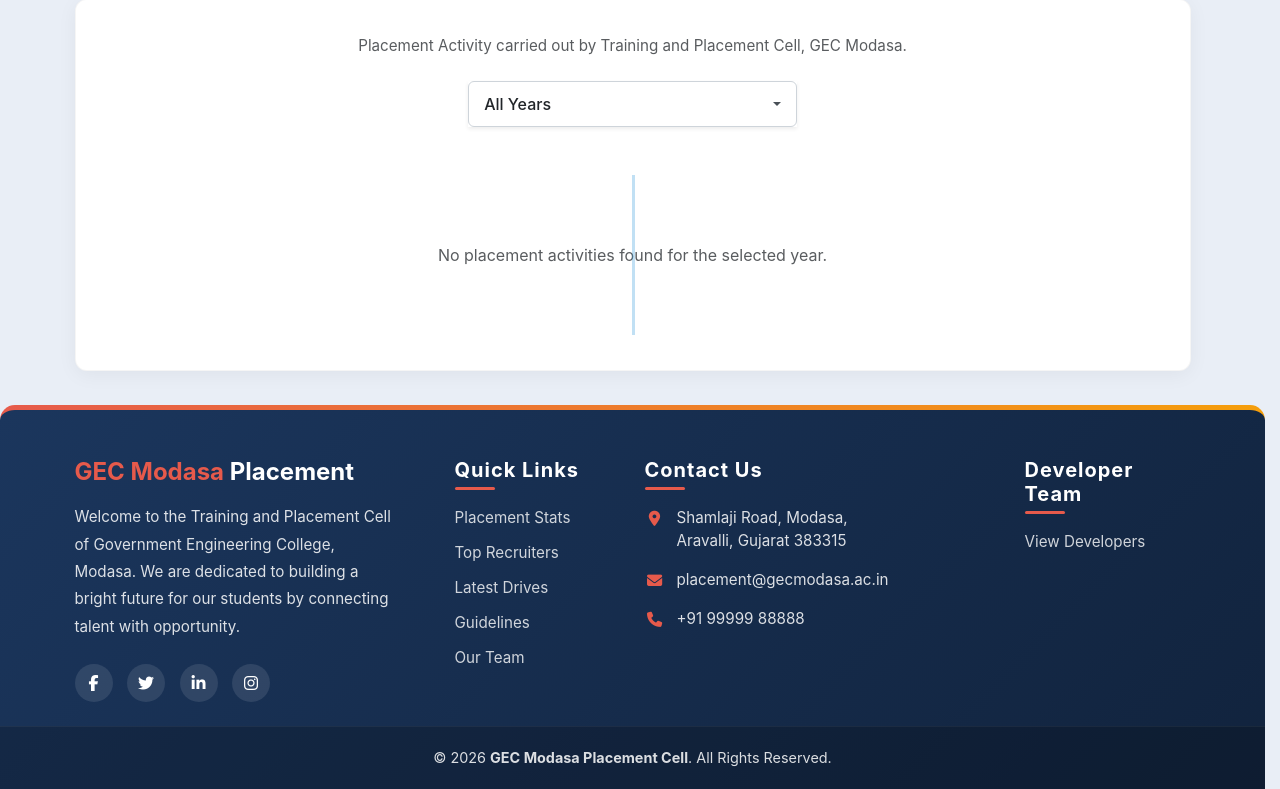
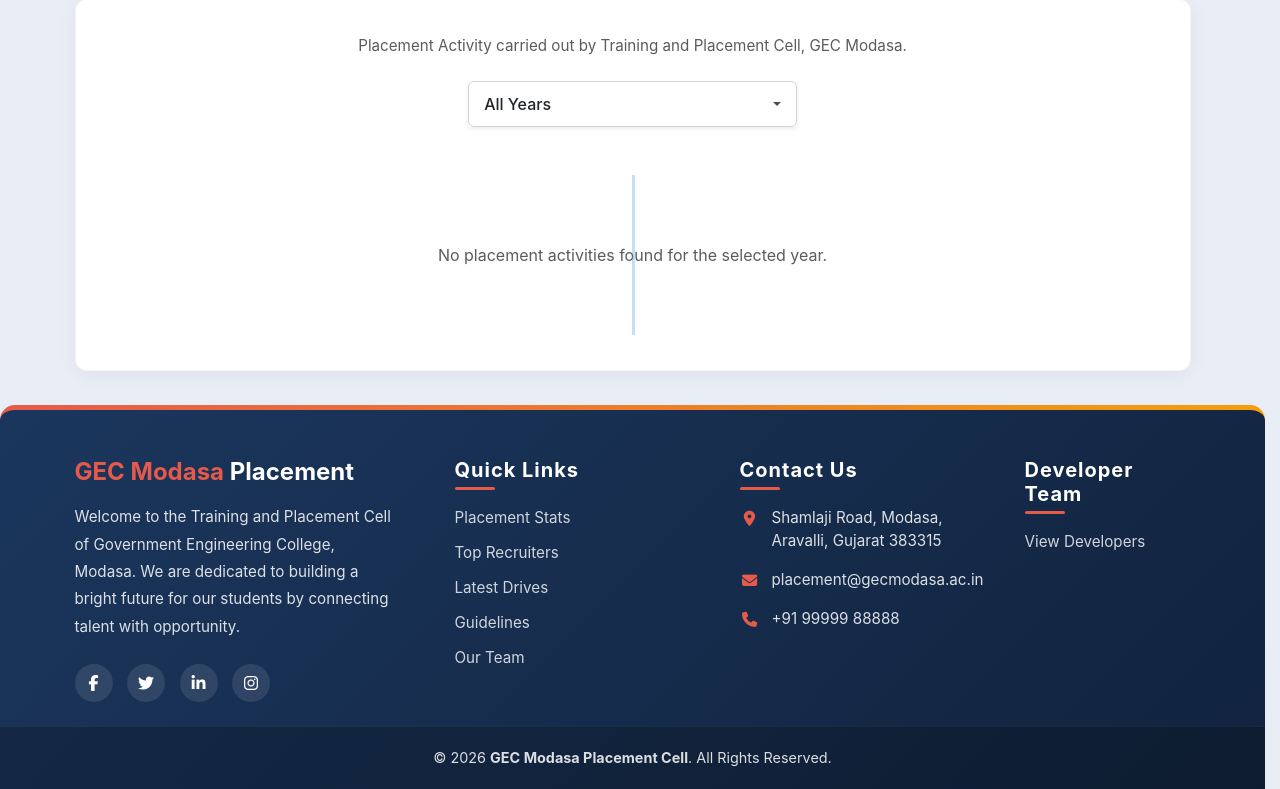
Before and after one commit to Aman-p02/gecm_placement_portal, a PHP site: page /gecm_placement_portal/placement_activities.php in a window 1280 px wide; the page is wider, and only the part inside the window is pictured. Shown: the part 321-1110 px from the top of that part. Run offline with PHP 8.4, Linux system fonts and the light colour scheme; a user stored in the database is signed in; data that the repository does not hold is empty.

Commit message:
Mathematically balance footer column gaps (Quick Links 25%, Contact Us 25%)

```diff
--- a/includes/footer.php
+++ b/includes/footer.php
@@ -90,7 +90,7 @@
             </div>
 
             <!-- Quick Links -->
-            <div class="col-lg-2 col-md-6">
+            <div class="col-lg-3 col-md-6">
                 <h5 class="footer-heading">Quick Links</h5>
                 <div class="d-flex flex-column">
                     <a href="placement_statistics.php" class="footer-link">Placement Stats</a>
@@ -102,7 +102,7 @@
             </div>
 
             <!-- Contact -->
-            <div class="col-lg-4 col-md-6">
+            <div class="col-lg-3 col-md-6">
                 <h5 class="footer-heading">Contact Us</h5>
                 <div class="d-flex flex-column" style="font-size: 0.95rem;">
                     <div class="mb-3 d-flex align-items-start">
```
